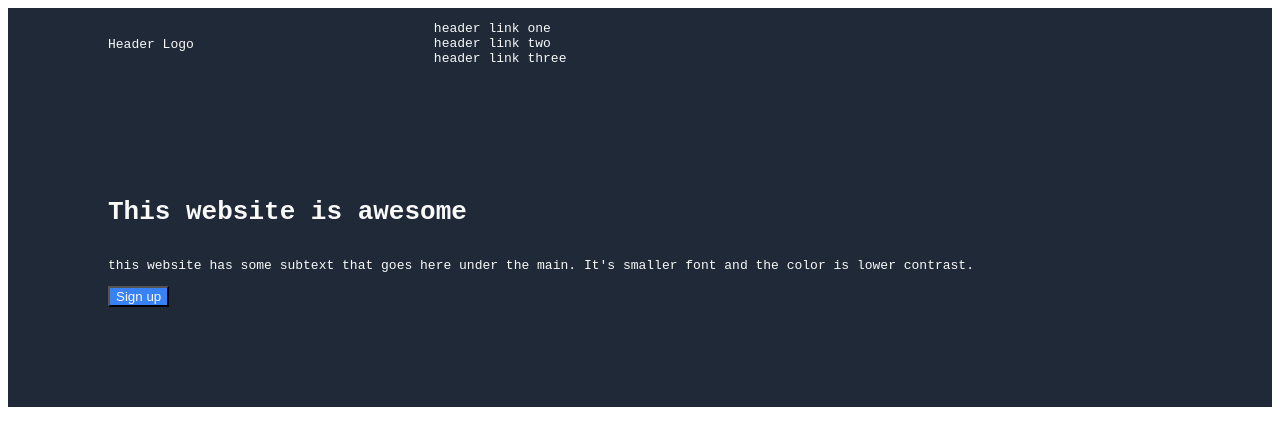
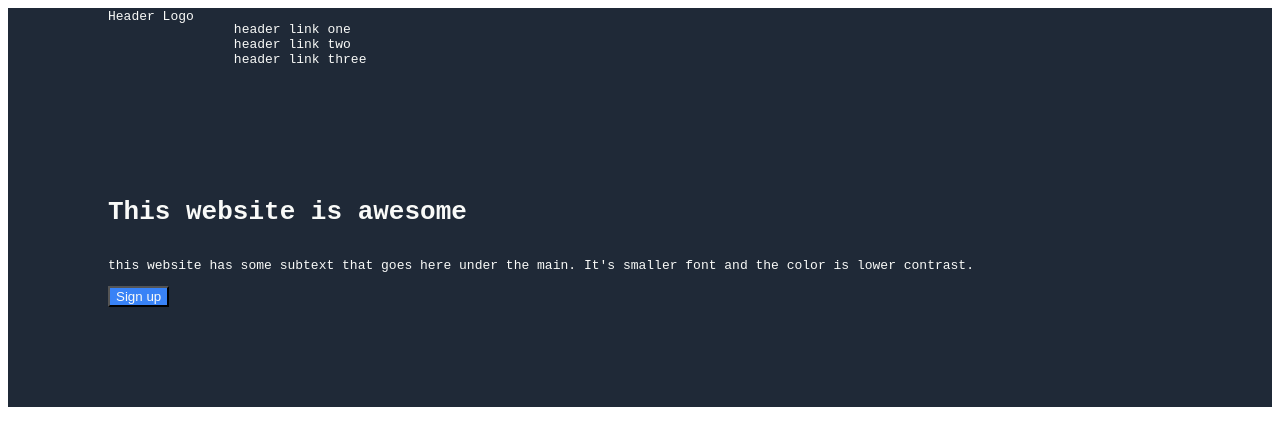
Before and after one commit to twan47/Landing-page, a plain HTML site: page index.html in a window 1280 px wide. Drawn offline with Linux system fonts and the light colour scheme.

Commit message:
trying to fix the header 1

```diff
--- a/index.html
+++ b/index.html
@@ -9,13 +9,14 @@
 </head>
 <body>
     <div class="header">
-        <div class="logo">Header Logo</div>
+        <div class="logo">Header Logo
             <div class="list">
                 <ul>
                     <li><a href="#">header link one</a></li>
                     <li><a href="#">header link two</a></li>
                     <li><a href="#">header link three</a></li>
                 </ul>
+            </div>
         </div>
     </div>
     <div class="container">
--- a/styles.css
+++ b/styles.css
@@ -6,11 +6,6 @@
     align-content: space-around;
     font-family: monospace;
     justify-items: flex-end;
-}
-
-.header >div{
-    display: flex;
-    flex-wrap: nowrap;
 }
 
 .logo {
@@ -23,9 +18,11 @@
 
 .list {
     display:flex;
+    flex: 1;
     flex-direction:row-reverse;
     flex-wrap: nowrap;
     list-style: none;
+    margin-right: 30px;
 }
 
 .list li{
```
Lines whose indentation alone changed are shown as unchanged.
